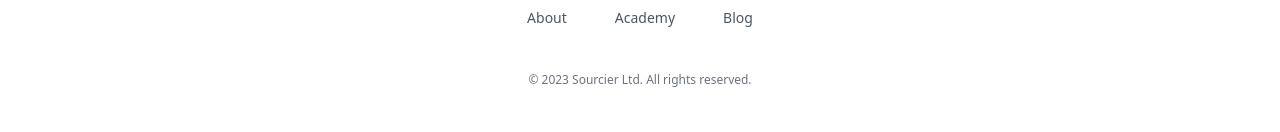
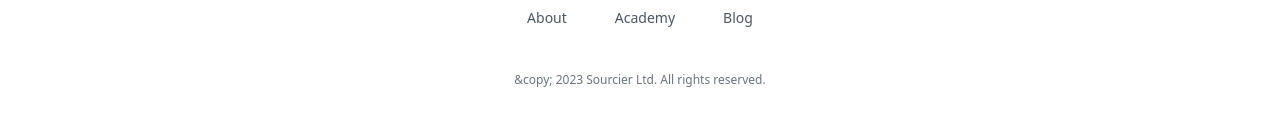
Before and after one commit to sourcier/friendly-broccoli, a Next.js app in the folder packages/frontend/: page / in a window 1280 px wide. Shown: the part 168-300 px from the top of the page. Built offline with nearby package versions, Linux system fonts and the light colour scheme.

Commit message:
fix lint issues

```diff
--- a/packages/frontend/components/footer/footer.tsx
+++ b/packages/frontend/components/footer/footer.tsx
@@ -28,13 +28,8 @@ export default function Footer() {
           ))}
         </nav>
         <p className="mt-10 text-center text-xs leading-5 text-gray-500">
-          &copy;
-          {' '}
-          {navigation.year}
-          {' '}
-          {navigation.company}
-          {' '}
-          All rights reserved.
+          {`&copy; ${navigation.year} ${navigation.company} All rights
+          reserved.`}
         </p>
       </div>
     </footer>
```
